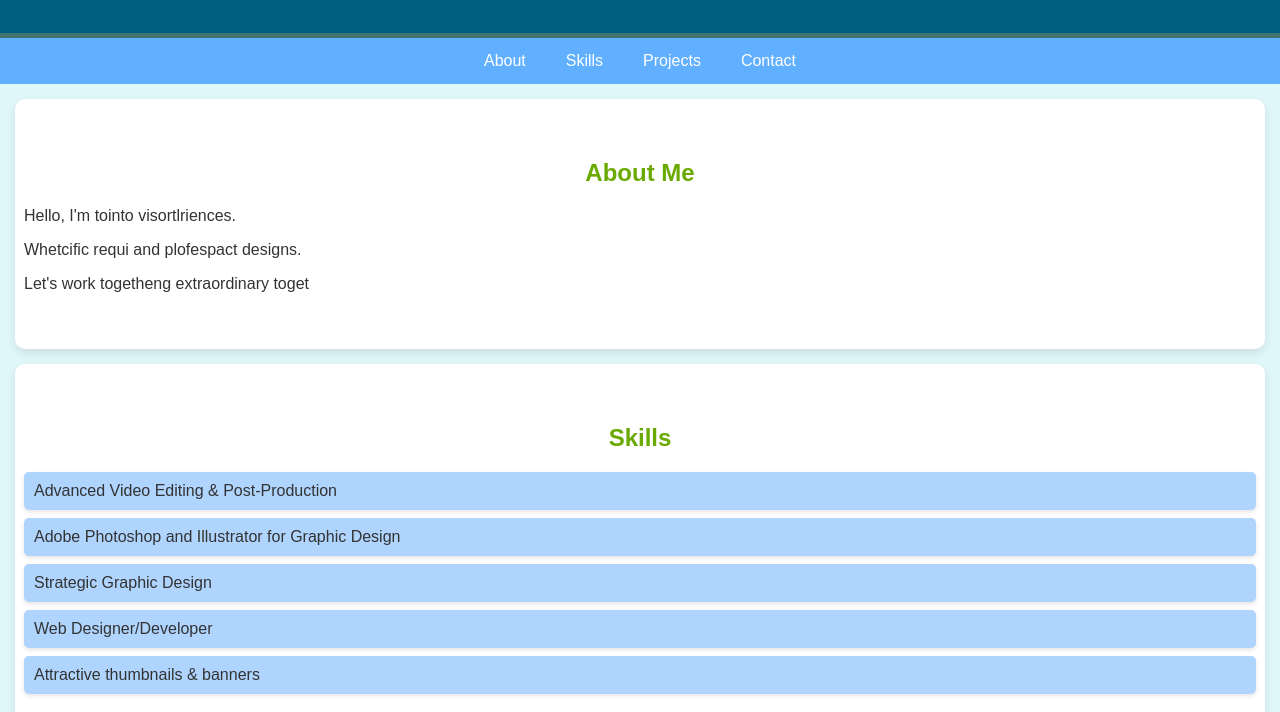
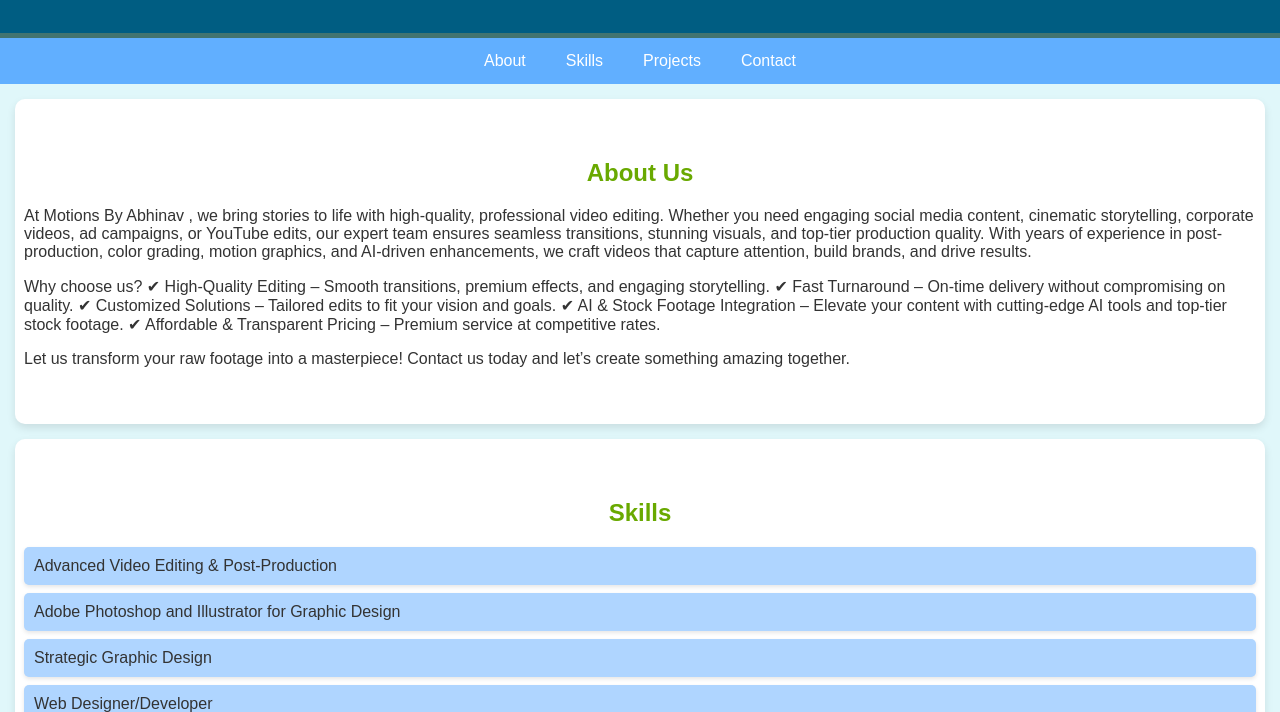
Before and after one commit to motionsbyabhinav-cmd/Portfolio-, a plain HTML site: page index.html in a window 1280 px wide. Shown: the part 88-800 px from the top of the page. Drawn offline with Linux system fonts and the light colour scheme.

Commit message:
Update index.html

```diff
--- a/index.html
+++ b/index.html
@@ -143,10 +143,20 @@
 </nav>
 
 <section id="about">
-    <center><h2>About Me</h2></center>
-    <p>Hello, I'm  tointo visortlriences.</p>
-    <p>Whetcific requi and plofespact designs.</p>
-    <p>Let's work togetheng extraordinary toget</p>
+    <center><h2>About Us</h2></center>
+    <p> At Motions By Abhinav , we bring stories to life with high-quality, professional video editing. Whether you need engaging social media content, cinematic storytelling, corporate videos, ad campaigns, or YouTube edits, our expert team ensures seamless transitions, stunning visuals, and top-tier production quality.
+
+With years of experience in post-production, color grading, motion graphics, and AI-driven enhancements, we craft videos that capture attention, build brands, and drive results.
+
+    <p>Why choose us?
+✔ High-Quality Editing – Smooth transitions, premium effects, and engaging storytelling.
+✔ Fast Turnaround – On-time delivery without compromising on quality.
+✔ Customized Solutions – Tailored edits to fit your vision and goals.
+✔ AI & Stock Footage Integration – Elevate your content with cutting-edge AI tools and top-tier stock footage.
+✔ Affordable & Transparent Pricing – Premium service at competitive rates.
+    </p>
+    <p>Let us transform your raw footage into a masterpiece! Contact us today and let’s create something amazing together.</p>
+</p>
 </section>
 
 <section id="skills">
```
